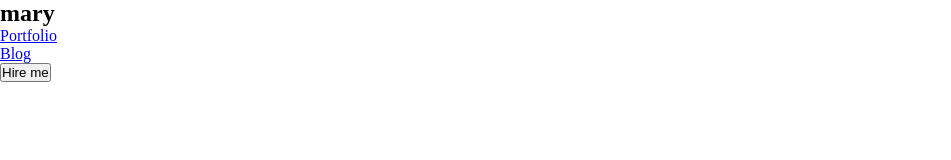
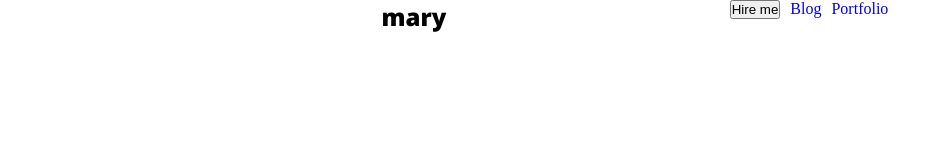
Before and after one commit to Sagor75D/web-portfolio-start, a plain HTML site: page index.html in a window 1280 px wide. Shown: the whole page, without its empty margins (0-951 px from the left). Drawn offline with nearby package versions, Linux system fonts and the light colour scheme.

Commit message:
google font use

```diff
--- a/css/style.css
+++ b/css/style.css
@@ -4,7 +4,15 @@
     box-sizing: border-box;
 }
 
+body{
+
+  @import url('https://fonts.googleapis.com/css2?family=Open+Sans:ital,wght@0,300;0,400;0,500;0,600;0,700;0,800;1,300;1,400;1,500;1,600;1,700;1,800&display=swap');
+
+}
+
 .main{
+width: 800px;
+height: auto;
 
 }
 
@@ -12,13 +20,30 @@
 
 }
 
-.header nav h2{}
+.header nav{
+    display: flex;
+}
+
+.header nav h2{
+    font-family: 'Open Sans', sans-serif;
+    font-weight: 800;
+
+}
 
 .header ul{}
 
-.header ul li{}
+.header ul li{
+    list-style: none;
+    margin-right: 10px;
+    float: right;
 
-.header li a{}
+
+
+}
+
+.header ul li a{
+    text-decoration: none;
+}
 
 .boby{
 
--- a/index.html
+++ b/index.html
@@ -5,6 +5,10 @@
     <meta name="viewport" content="width=device-width, initial-scale=1.0">
     <title>portfolio</title>
     <link rel="stylesheet" href="css/style.css">
+    <link rel="preconnect" href="https://fonts.googleapis.com">
+<link rel="preconnect" href="https://fonts.gstatic.com" crossorigin>
+<link href="https://fonts.googleapis.com/css2?family=Open+Sans:ital,wght@0,300;0,400;0,500;0,600;0,700;0,800;1,300;1,400;1,500;1,600;1,700;1,800&display=swap" rel="stylesheet">
+
 
 </head>
 <body>
```
